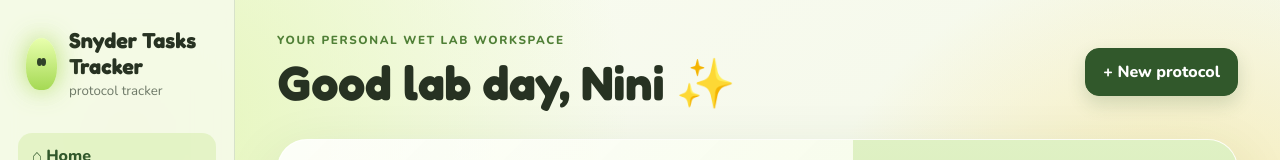
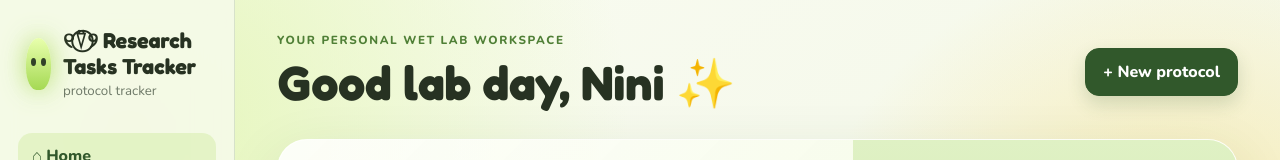
Before and after one commit to kellyluu26/Snyder-Tasks-Tracker, a plain HTML site: page index.html in a window 1280 px wide. Shown: the top 160 px of the page. Drawn offline with nearby package versions, Linux system fonts and the light colour scheme.

Commit message:
Change title from 'Snyder Tasks Tracker' to '୧⍢⃝୨ Research Tasks Tracker'

```diff
--- a/index.html
+++ b/index.html
@@ -1,7 +1,7 @@
 <!DOCTYPE html>
-<html lang="en"><head><meta charset="UTF-8"><meta name="viewport" content="width=device-width,initial-scale=1"><title>Snyder Tasks Tracker</title><link rel="preconnect" href="https://fonts.googleapis.com"><link rel="preconnect" href="https://fonts.gstatic.com" crossorigin><link href="https://fonts.googleapis.com/css2?family=Fredoka:wght@400;600;700&family=Nunito:wght@400;700;800&display=swap" rel="stylesheet"><link rel="stylesheet" href="styles.css"></head>
+<html lang="en"><head><meta charset="UTF-8"><meta name="viewport" content="width=device-width,initial-scale=1"><title>୧⍢⃝୨ Research Tasks Tracker</title><link rel="preconnect" href="https://fonts.googleapis.com"><link rel="preconnect" href="https://fonts.gstatic.com" crossorigin><link href="https://fonts.googleapis.com/css2?family=Fredoka:wght@400;600;700&family=Nunito:wght@400;700;800&display=swap" rel="stylesheet"><link rel="stylesheet" href="styles.css"></head>
 <body>
-<aside class="sidebar"><a class="brand" href="#" data-page="home"><div class="creature"><i></i><b></b></div><div><strong>Snyder Tasks Tracker</strong><small>protocol tracker</small></div></a><nav><button class="nav active" data-page="home">⌂ Home</button><button class="nav" data-page="protocols">▤ Protocols</button><button class="nav" data-page="logs">◷ Activity Logs</button></nav><div class="side-bottom"><button id="exportBtn">Export backup</button><label>Import backup<input id="importInput" type="file" accept=".json" hidden></label><button id="resetBtn" class="danger">Reset sample data</button></div></aside>
+<aside class="sidebar"><a class="brand" href="#" data-page="home"><div class="creature"><i></i><b></b></div><div><strong>୧⍢⃝୨ Research Tasks Tracker</strong><small>protocol tracker</small></div></a><nav><button class="nav active" data-page="home">⌂ Home</button><button class="nav" data-page="protocols">▤ Protocols</button><button class="nav" data-page="logs">◷ Activity Logs</button></nav><div class="side-bottom"><button id="exportBtn">Export backup</button><label>Import backup<input id="importInput" type="file" accept=".json" hidden></label><button id="resetBtn" class="danger">Reset sample data</button></div></aside>
 <main><header><div><p class="eyebrow">YOUR PERSONAL WET LAB WORKSPACE</p><h1 id="pageTitle">Good lab day, Nini ✨</h1></div><button class="primary" id="newBtn">+ New protocol</button></header>
 <section id="homePage" class="page active"><div class="hero"><div><span class="pill">Glow softly. Pipette carefully.</span><h2>Keep every protocol, note, and progress update in one cozy place.</h2><p>Everything saves automatically in your browser. Edit procedures, add observations, check off steps, and track what is not started, in progress, or completed.</p><div class="actions"><button class="primary" data-go="protocols">Open protocols</button><button class="secondary" id="homeNewBtn">Create a protocol</button></div></div><div class="scene"><div class="shelf"></div><div class="tube one"></div><div class="tube two"></div><div class="flask"></div><div class="friend f1"><i></i><b></b></div><div class="friend f2"><i></i><b></b></div></div></div>
 <div class="stats"><article><span>Total protocols</span><strong id="totalStat">0</strong><small>in your library</small></article><article><span>In progress</span><strong id="progressStat">0</strong><small>currently active</small></article><article><span>Completed</span><strong id="completeStat">0</strong><small>finished protocols</small></article><article><span>Activity entries</span><strong id="logStat">0</strong><small>recorded changes</small></article></div>
```
